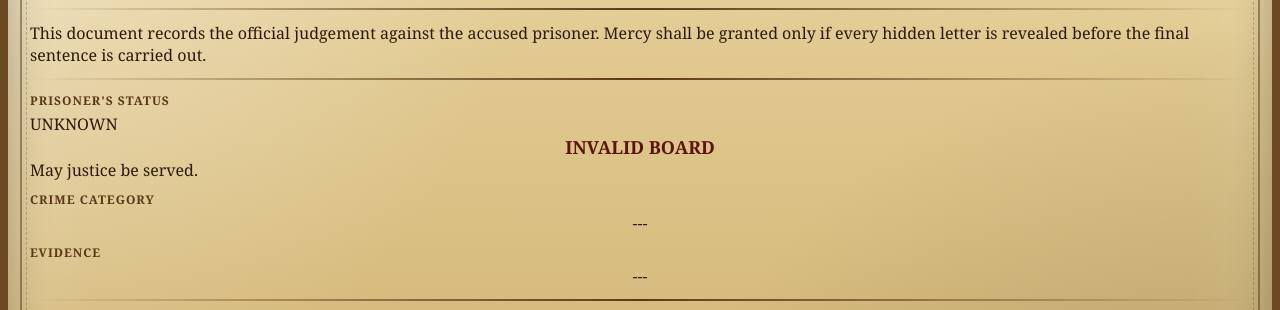
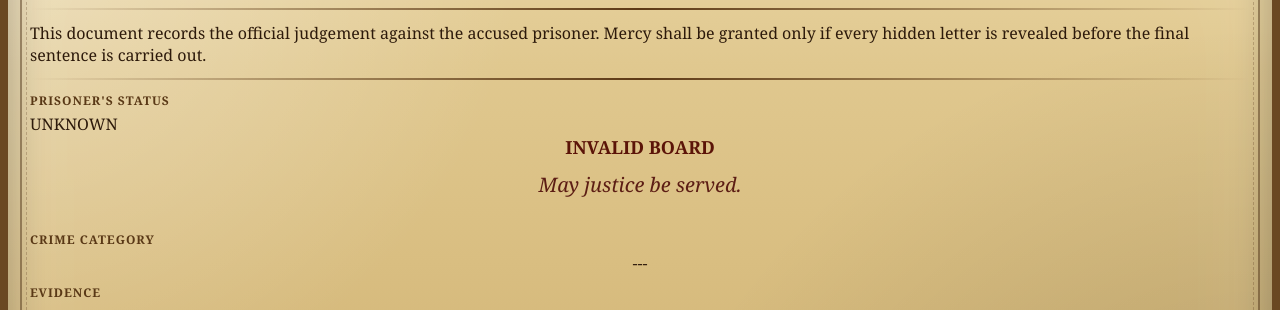
Before and after one commit to pinakpol/hangman, a website: page Public/index.html in a window 1280 px wide. Shown: the part 99-409 px from the top of the page. Drawn offline with Linux system fonts and the light colour scheme.

Commit message:
Update style.css

```diff
--- a/Public/style.css
+++ b/Public/style.css
@@ -407,3 +407,19 @@ label{
 
     opacity:.5;
 }
+#announcement
+{
+    margin-top:12px;
+
+    font-style:italic;
+
+    font-size:20px;
+
+    color:#5c1d14;
+
+    min-height:50px;
+
+    text-align:center;
+
+    line-height:1.4;
+}
```
